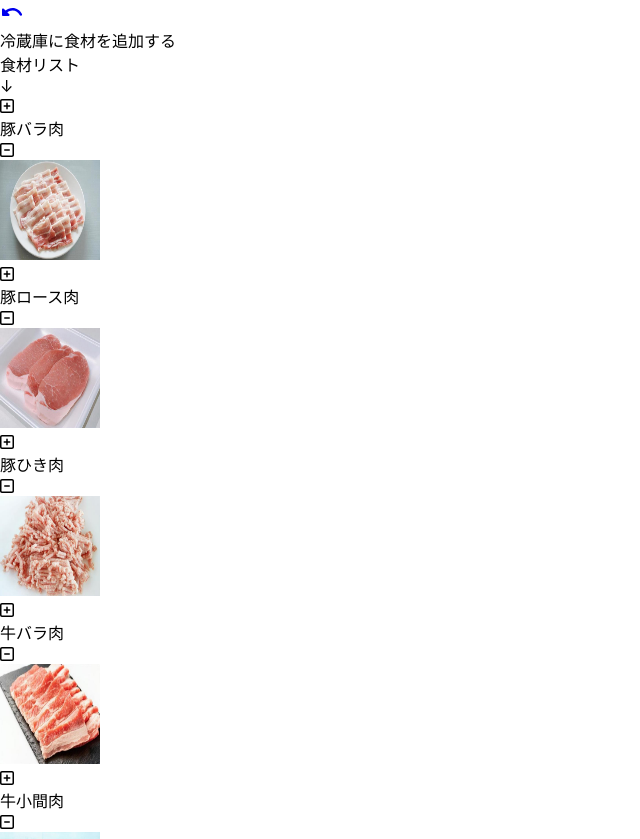
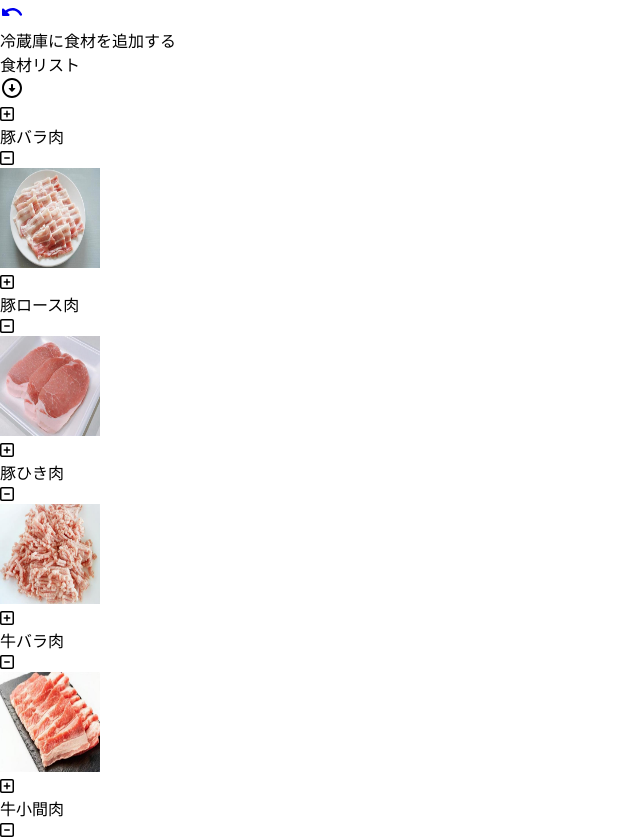
Before and after one commit to KentY6/Recipe-in-the-refrigerator, a React (Create React App) app: page /addFoodsPage in a window 1280 px wide. Shown: the top 839 px of the page, without its empty margins (0-640 px from the left). Built offline with nearby package versions, Linux system fonts and the light colour scheme.

Commit message:
AddFoodToTheContentsOfTheRefrigerator

```diff
--- a/src/components/AccordionButton.js
+++ b/src/components/AccordionButton.js
@@ -1,10 +1,13 @@
 import React from "react";
+import ArrowCircleDownRoundedIcon from "@mui/icons-material/ArrowCircleDownRounded";
 
 export const AccordionButton = ({ text }) => {
   return (
     <div className="accordionBar">
       <div className="accordionText">{text}</div>
-      <div className="accordionButton">↓</div>
+      <div className="accordionButton">
+        <ArrowCircleDownRoundedIcon />
+      </div>
     </div>
   );
 };
--- a/src/screens/AddFoodsPage.js
+++ b/src/screens/AddFoodsPage.js
@@ -1,4 +1,3 @@
-import React from "react";
 import UndoRoundedIcon from "@mui/icons-material/UndoRounded";
 import { Link } from "react-router-dom";
 import { FontAwesomeIcon } from "@fortawesome/react-fontawesome";
@@ -10,23 +9,42 @@ import { PageName } from "../components/PageName";
 import { AccordionButton } from "../components/AccordionButton";
 import { SearchButtonLarge } from "../components/SearchButtonLarge";
 
-export const AddFoodsPage = ({ foodList }) => {
+export const AddFoodsPage = ({
+  foodList,
+  foodInTheRefrigerator,
+  setFoodInTheRefrigerator,
+}) => {
+  // 冷蔵庫の中身に食材リストで選択した食材を追加する
+  const addFoodInRefrigerator = (data) => {
+    setFoodInTheRefrigerator([...foodInTheRefrigerator, data]);
+  };
+
   return (
     <div>
       <Link to={"/"} className="returnButton">
         <UndoRoundedIcon />
       </Link>
       <PageName pageName={"冷蔵庫に食材を追加する"} />
+
+      {/* 食材リスト */}
       <div className="foodListContainer">
         <AccordionButton text={"食材リスト"} />
         <div className="foodListBox">
           <div className="foodList">
-            {foodList.map((data, index) => (
-              <div className="food" key={index}>
+            {foodList.map((data) => (
+              <div className="food" key={data.categoryId}>
                 <div className="buttonAndName">
-                  <FontAwesomeIcon icon={faSquarePlus} />
+                  <div
+                    // 選択した食材のデータを関数に渡す
+                    className="addButton"
+                    onClick={() => addFoodInRefrigerator(data)}
+                  >
+                    <FontAwesomeIcon icon={faSquarePlus} />
+                  </div>
                   <div className="foodName">{data.name}</div>
-                  <FontAwesomeIcon icon={faSquareMinus} />
+                  <div className="deleteButton">
+                    <FontAwesomeIcon icon={faSquareMinus} />
+                  </div>
                 </div>
                 <img src={data.image} alt="" className="foodImage" />
               </div>
@@ -34,8 +52,28 @@ export const AddFoodsPage = ({ foodList }) => {
           </div>
         </div>
       </div>
-      <div className="inTheRefrigerator"></div>
-      <AccordionButton text={"冷蔵庫の中身"} />
+
+      {/* 冷蔵庫の中身 */}
+      <div className="RefrigeratorContainer">
+        <AccordionButton text={"冷蔵庫の中身"} />
+        <div className="refrigeratorBox">
+          <div className="foodInTheRefrigerator">
+            {foodInTheRefrigerator.map((data) => (
+              <div key={data.categoryId}>
+                <div className="buttonAndName">
+                  <div>{data.name}</div>
+                  <div className="deleteButton">
+                    <FontAwesomeIcon icon={faSquareMinus} />
+                  </div>
+                </div>
+                <img src={data.image} alt="" className="foodImage" />
+              </div>
+            ))}
+          </div>
+        </div>
+      </div>
+
+      {/* レシピ検索ボタン */}
       <div className="searchRecipe">
         <SearchButtonLarge text={"冷蔵庫の中身からレシピ検索"} />
       </div>
--- a/src/screens/Main.js
+++ b/src/screens/Main.js
@@ -1,4 +1,4 @@
-import React from "react";
+import React, { useState } from "react";
 import { BrowserRouter, Route, Routes } from "react-router-dom";
 import { AddFoodsPage } from "./AddFoodsPage";
 import { FreeRecipesPage } from "./FreeRecipesPage";
@@ -41,7 +41,7 @@ export const Main = () => {
     {
       name: "牛ひき肉",
       category: "肉",
-      categoryId: `${10}-${275}-${2135}`,
+      categoryId: `${10}-${278}-${835}`,
       image: "/image/牛ひき肉.jpeg",
     },
     {
@@ -76,6 +76,8 @@ export const Main = () => {
     },
   ];
 
+  const [foodInTheRefrigerator, setFoodInTheRefrigerator] = useState([]);
+
   return (
     <BrowserRouter>
       <Routes>
@@ -83,7 +85,13 @@ export const Main = () => {
         <Route path={"/recipesPage"} element={<RecipesPage />} />
         <Route
           path={"/addFoodsPage"}
-          element={<AddFoodsPage foodList={foodList} />}
+          element={
+            <AddFoodsPage
+              foodList={foodList}
+              foodInTheRefrigerator={foodInTheRefrigerator}
+              setFoodInTheRefrigerator={setFoodInTheRefrigerator}
+            />
+          }
         />
         <Route path={"/loginForm"} element={<LoginForm />} />
         <Route path={"/freeRecipesPage"} element={<FreeRecipesPage />} />
```
